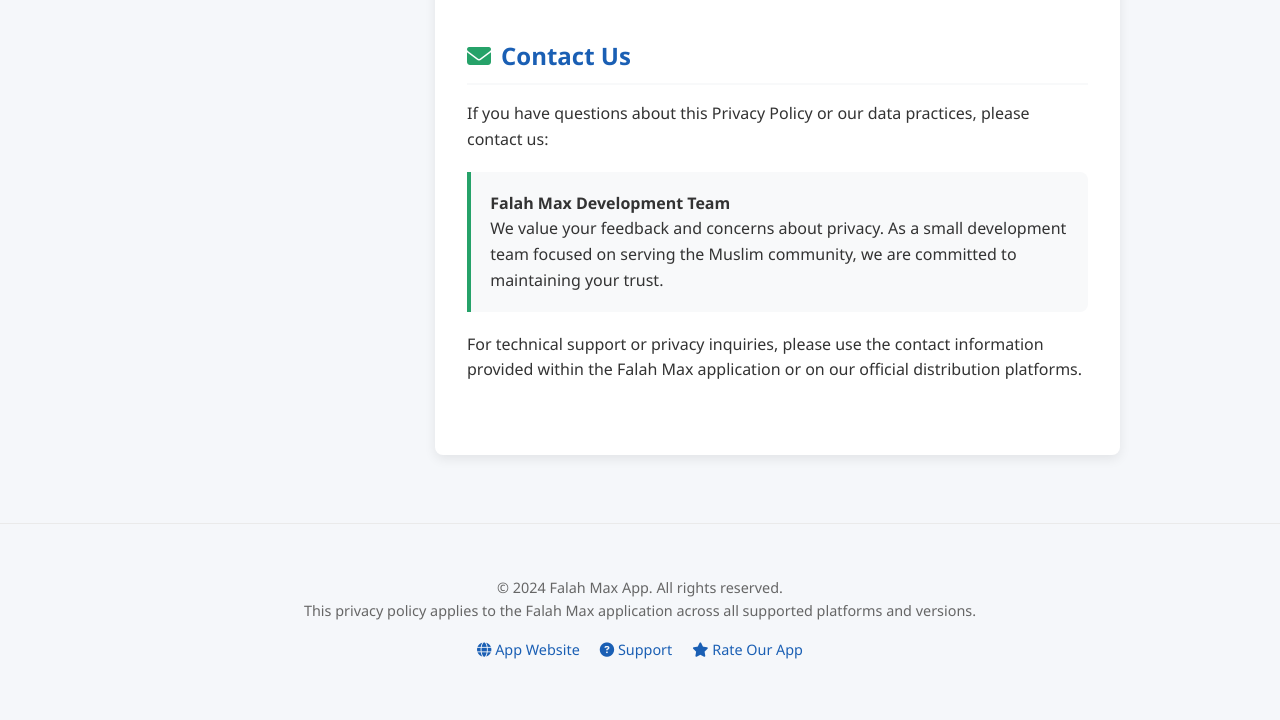
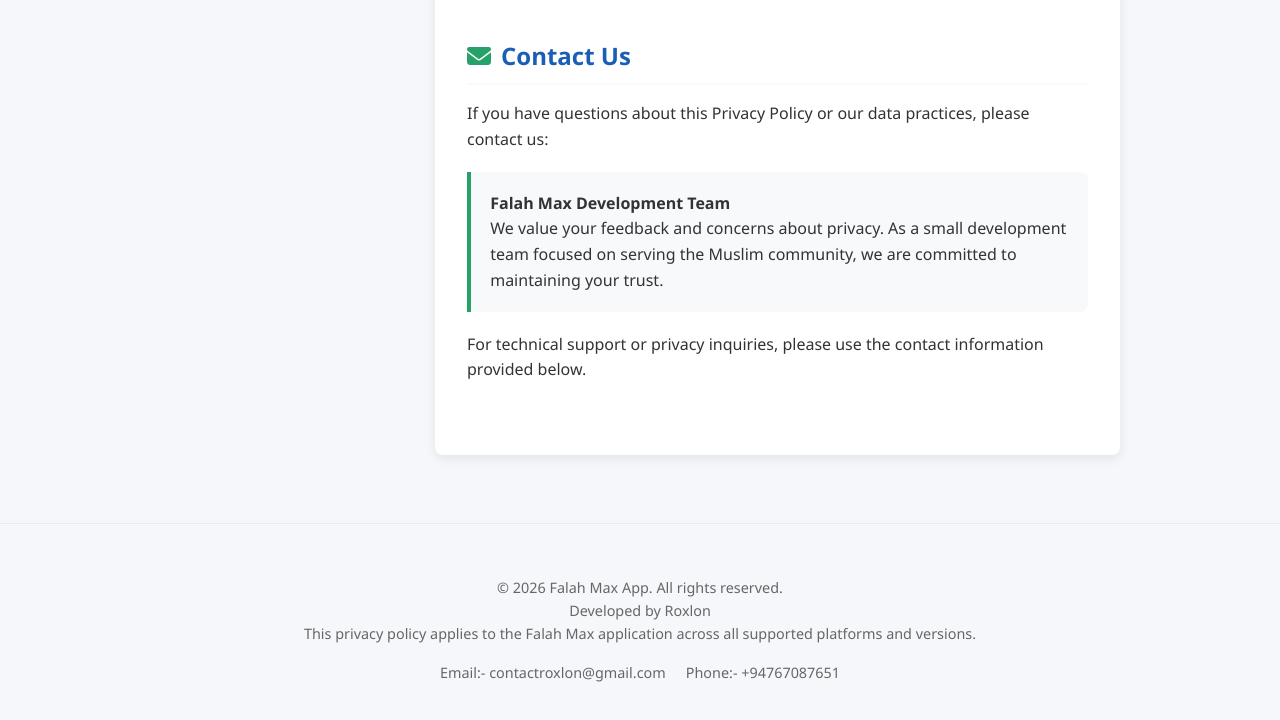
Before and after one commit to roxlon/roxlon, a plain HTML site: page app/falahmax/privacy-policy.html in a window 1280 px wide. Shown: the part 3608-4328 px from the top of the page. Drawn offline with Linux system fonts and the light colour scheme.

Commit message:
Update privacy-policy.html

```diff
--- a/app/falahmax/privacy-policy.html
+++ b/app/falahmax/privacy-policy.html
@@ -270,7 +270,7 @@
                     <p class="subtitle">Transparent information about how we handle your data in our Islamic application</p>
                 </div>
             </div>
-            <p class="last-updated">Last updated: April 2024</p>
+            <p class="last-updated">Last updated: January 2026</p>
         </div>
     </header>
 
@@ -459,7 +459,7 @@
                         <p>We value your feedback and concerns about privacy. As a small development team focused on serving the Muslim community, we are committed to maintaining your trust.</p>
                     </div>
 
-                    <p>For technical support or privacy inquiries, please use the contact information provided within the Falah Max application or on our official distribution platforms.</p>
+                    <p>For technical support or privacy inquiries, please use the contact information provided below.</p>
                 </section>
             </main>
         </div>
@@ -467,13 +467,13 @@
 
     <footer>
         <div class="container">
-            <p>© 2024 Falah Max App. All rights reserved.</p>
+            <p>© 2026 Falah Max App. All rights reserved.</p>
+            <p>Developed by Roxlon</p>
             <p>This privacy policy applies to the Falah Max application across all supported platforms and versions.</p>
 
             <div class="contact-info">
-                <a href="#"><i class="fas fa-globe"></i> App Website</a>
-                <a href="#"><i class="fas fa-question-circle"></i> Support</a>
-                <a href="#"><i class="fas fa-star"></i> Rate Our App</a>
+                <p>Email:- contactroxlon@gmail.com</p>
+                <p>Phone:- +94767087651</p>
             </div>
         </div>
     </footer>
```
